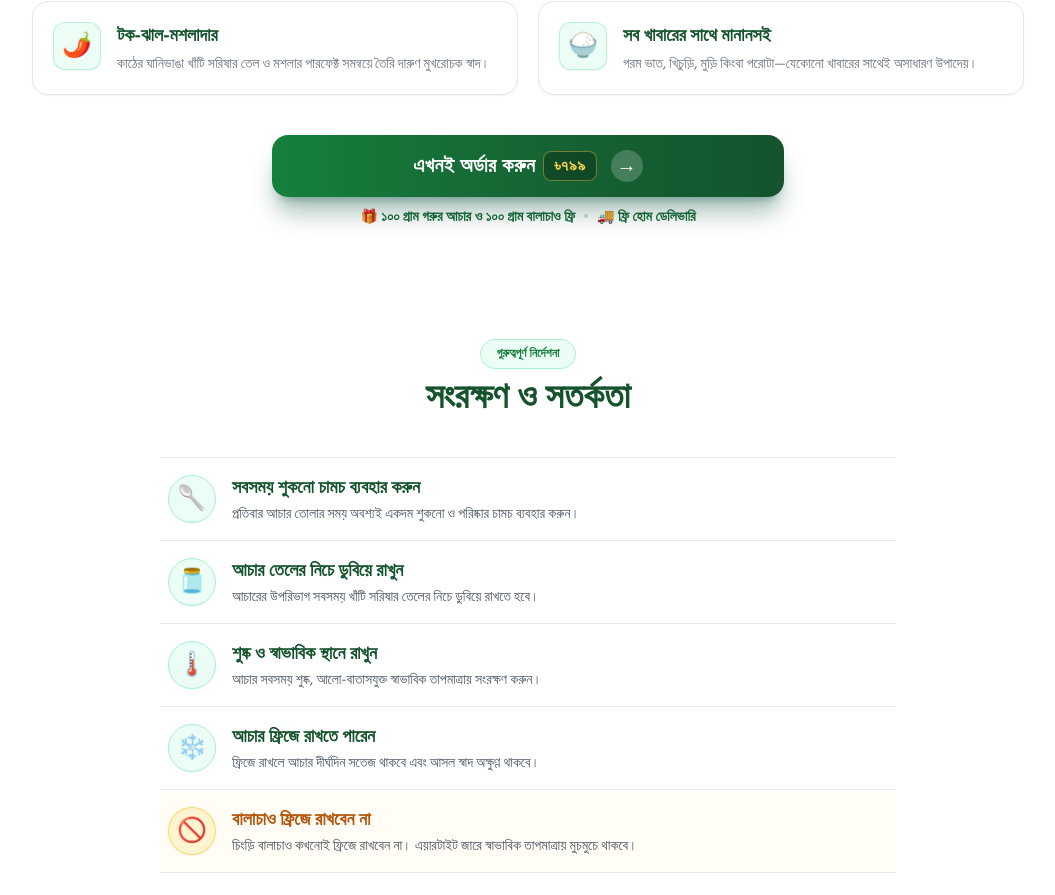
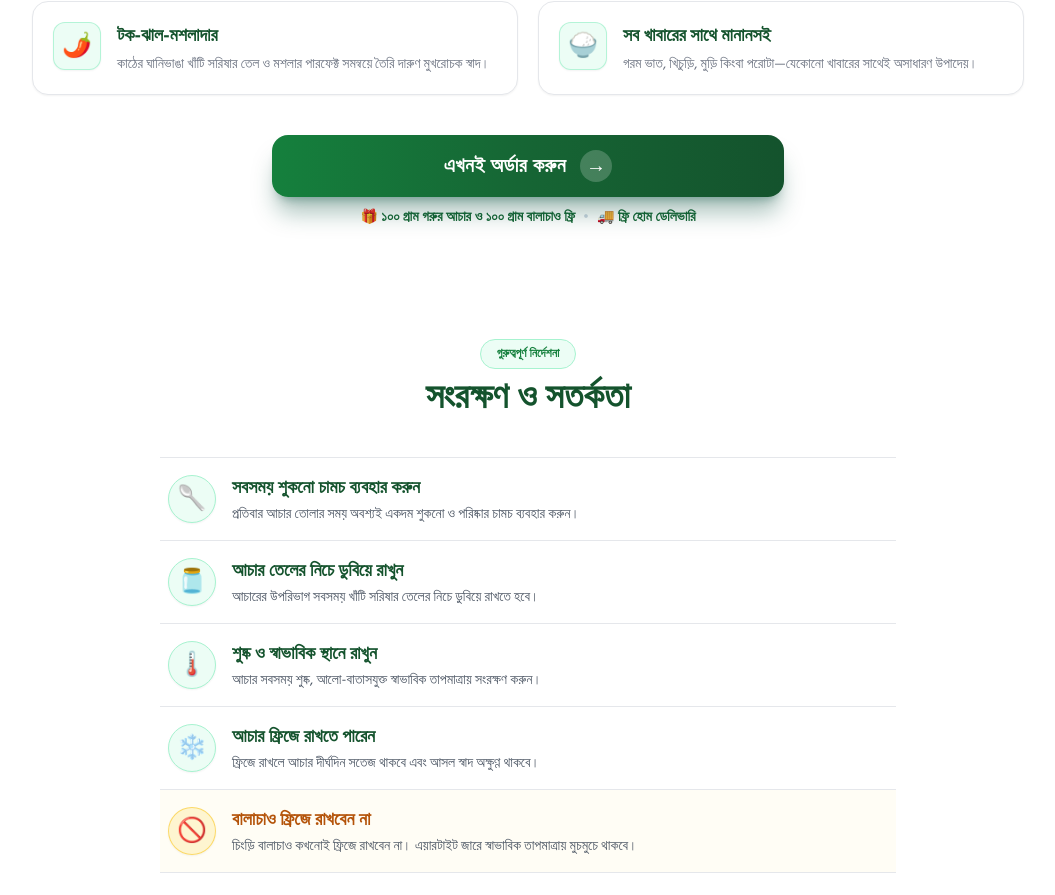
Before and after one commit to mahunn/JHT-HUB-LP, a Next.js app: page / in a window 1280 px wide. Shown: the part 3519-4414 px from the top of the page, without its empty margins (112-1167 px from the left). Built offline with nearby package versions, Linux system fonts and the light colour scheme; no server answers; the database is empty; a web font is replaced by a local one.

Commit message:
Remove 799 badge from CTA and fix icon conflict 500 error

```diff
--- a/src/components/FeaturesGrid.tsx
+++ b/src/components/FeaturesGrid.tsx
@@ -85,11 +85,8 @@ export default function FeaturesGrid() {
             className="absolute top-0 -left-[100%] w-[70%] h-full bg-gradient-to-r from-transparent via-white/25 to-transparent -skew-x-[20deg] animate-[orderShine_3.5s_infinite]"
             aria-hidden="true"
           />
-          <span className="relative z-10 flex items-center gap-2">
-            <span>এখনই অর্ডার করুন</span>
-            <span className="text-amber-300 text-sm sm:text-base font-black bg-black/25 border border-amber-300/40 px-2.5 py-0.5 rounded-lg">
-              ৳৭৯৯
-            </span>
+          <span className="relative z-10 text-lg sm:text-xl font-black">
+            এখনই অর্ডার করুন
           </span>
           <b className="relative z-10 w-8 h-8 rounded-full bg-white/20 flex items-center justify-center text-xl font-bold group-hover:translate-x-1.5 transition-transform">
             →
```
Also changed, not shown: public/icon.png (deleted).
